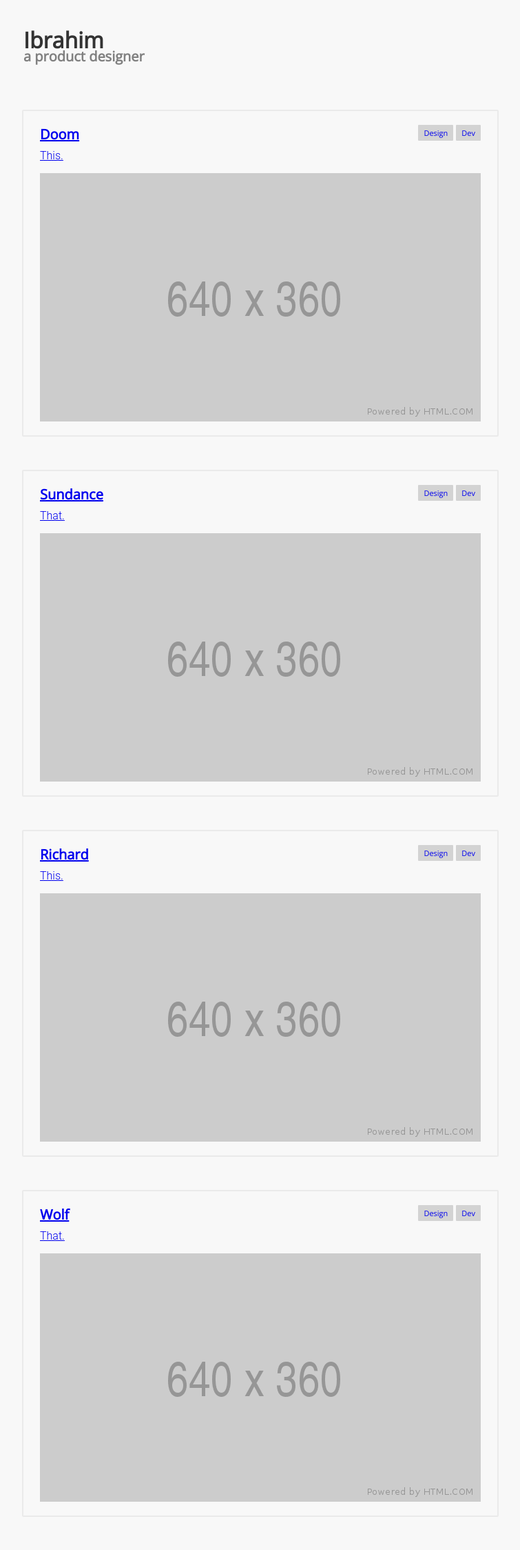
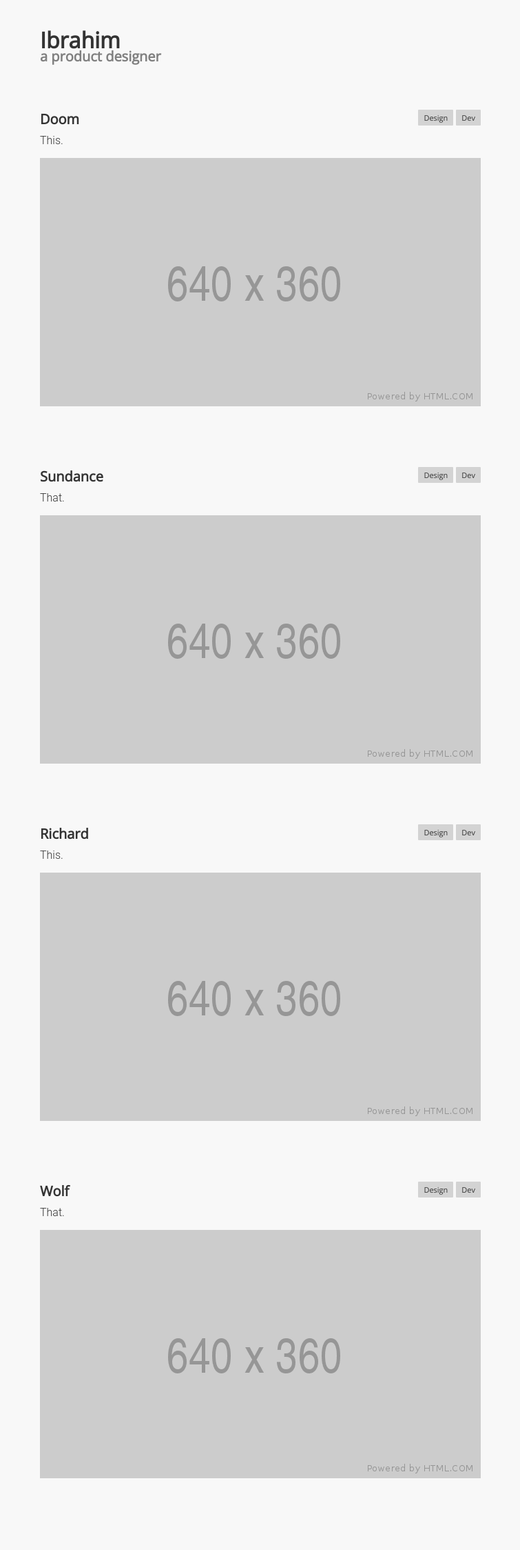
Before and after one commit to ibrahimelchami/flask-portfolio, a Flask app: page / in a window 1280 px wide. Shown: the whole page at 69% size, without its empty margins (246-1001 px from the left). After the commit the page ends 2143 px from the top, so only its background shows below. Run offline with Flask 2, Linux system fonts and the light colour scheme.

Commit message:
Minor adjustments to links

```diff
--- a/app.py
+++ b/app.py
@@ -1,4 +1,4 @@
-from flask import Flask, render_template
+from flask import Flask, render_template, redirect, url_for
 from collections import OrderedDict
 import ast
 
@@ -12,17 +12,22 @@ def index():
 	#print (projects)
 	return render_template('index.html', projects=projects)
 
-@app.route('/projects/<project>')
-def projects(project):
+@app.route('/projects/<project_url>')
+def projects(project_url):
 	with open('static/projects.txt') as f:
 		projects = f.read()
 	projects = ast.literal_eval(projects)
+	print(project_url)
 
-	for project in projects:
-		if project == project['heading']:
-			project = project
+	for item in projects:
+		print(item['heading'])
+		if project_url == item['heading'].lower():
+			project = item
+			print(project)
+			return render_template('projects.html', project=project)
 
-	return render_template('projects.html', project=project)
+	#catch bad URL and redirect home
+	return redirect(url_for('index'))
 
 if __name__ == '__main__':
     app.run(debug=True, host='0.0.0.0')
--- a/static/style.css
+++ b/static/style.css
@@ -6,8 +6,15 @@ body {
 	margin: 0;
 }
 
+a {
+	color: inherit;
+	height: 100%;
+	width: 100%;
+	text-decoration: none;
+}
+
 header {
-	width: 688px;
+	width: 640px;
 	margin: 0 auto;
 }
 
@@ -37,17 +44,14 @@ img {max-width: 100%;}
 
 .proj-card {
 	position: relative;
-	border: 2px solid #eaeaea;
-	border-radius: 2px;
 	width: 640px;
-	padding: 20px 24px;
 	margin: 0 auto;
 }
 
 .badge-holder {
 	display: flex;
 	position: absolute;
-	right: 24px;
+	right: 0px;
 }
 
 .badge {
@@ -72,3 +76,6 @@ img {max-width: 100%;}
 .mb-40 { margin-bottom: 40px; }
 .mb-48 { margin-bottom: 48px; }
 .mb-64 { margin-bottom: 64px; }
+.mb-72 { margin-bottom: 72px; }
+.mb-80 { margin-bottom: 80px; }
+.mb-88 { margin-bottom: 88px; }
--- a/templates/components.html
+++ b/templates/components.html
@@ -1,6 +1,7 @@
 {% macro section(project) -%}
-<a href={{ project.route }}>
-    <div class="proj-card mb-48">
+
+    <div class="proj-card mb-88">
+		<a href={{ project.route }}>
 		<div class="badge-holder">
 			{% if project.design %}
 				<div class="badge">Design</div>
@@ -12,6 +13,7 @@
 		<h2 class="mb-8">{{ project.heading }}</h2>
 		<p class="mb-16">{{ project.text }}</p>
 		<img src={{ project.bannerimg }} alt="placeholder">
+		<a/>
 	</div>
-</a>
+
 {%- endmacro %}
```
